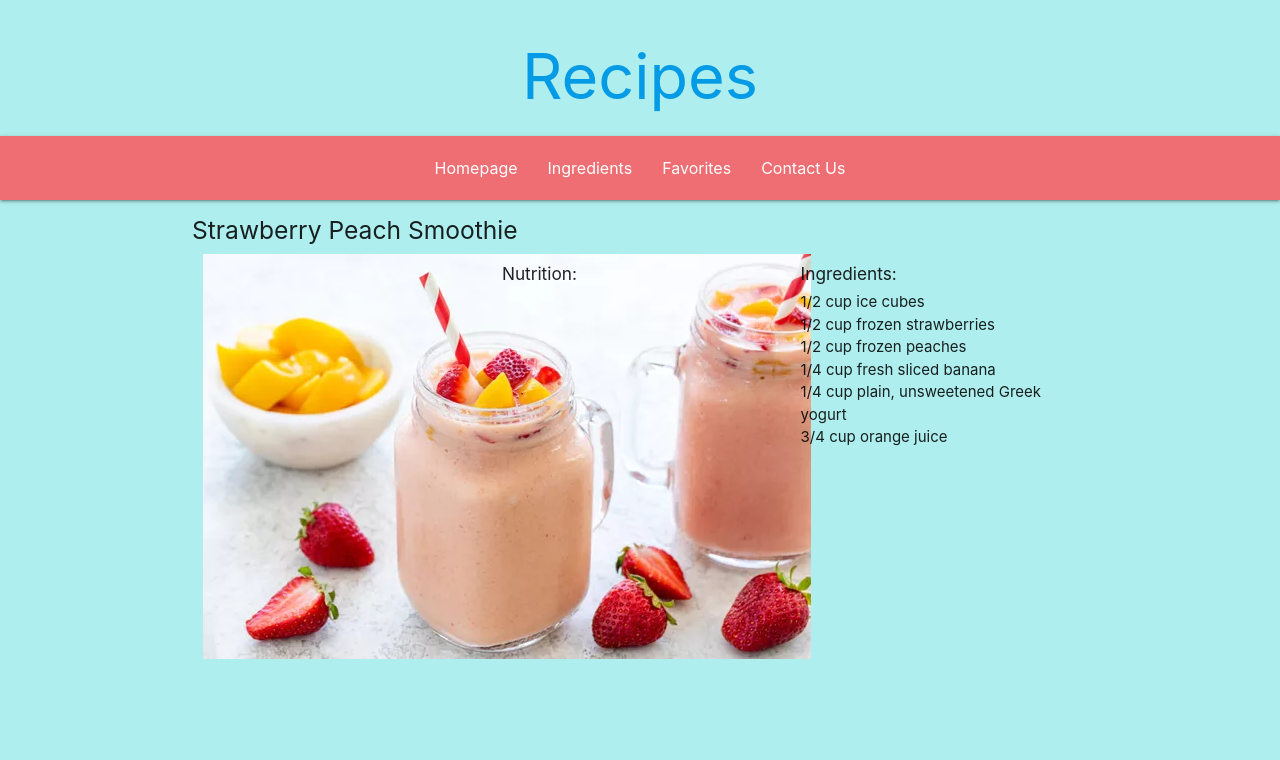
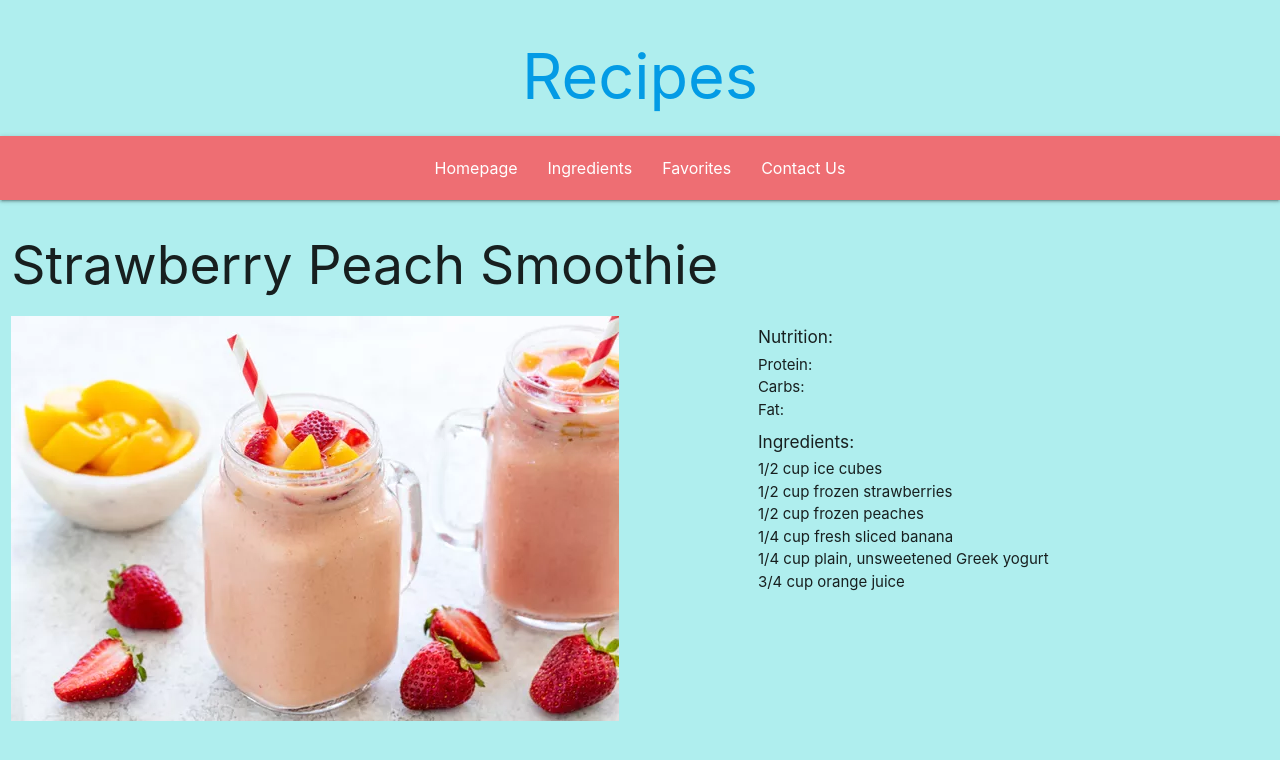
Before and after one commit to bethanyjean/camp-smoothie, a plain HTML site: page recipes.html in a window 1280 px wide. Drawn offline with nearby package versions, Linux system fonts and the light colour scheme.

Commit message:
updated recipe layout

```diff
--- a/recipes.html
+++ b/recipes.html
@@ -33,7 +33,7 @@
           </li>
         </ul>
       </nav>
-    <div class="container">
+    <!-- <div class="container">
         <div class="row">
             <h5>Strawberry Peach Smoothie</h5>
             <span class="col s4">
@@ -54,6 +54,37 @@
                 </ul>
             </span>
         </div>
+    </div> -->
+
+    <div class="row">
+    <div class="col s12"><h2>Strawberry Peach Smoothie</h2></div>
+
+    <div class="col s7">
+        <img src="./assets/images/StrawberryPeachsmoothie.webp" alt=" Strawberry Peach Smoothie" >
     </div>
+
+    <div class="col s4">
+        <h6>Nutrition:</h6>
+            <ul>
+                <li>Protein:</li>
+                <li>Carbs:</li>
+                <li>Fat:</li>
+            </ul>
+    </div>
+
+    <div class="col s4">
+        <h6> Ingredients:</h6>
+                <ul>
+                    <li>1/2 cup ice cubes</li>
+                    <li>1/2 cup frozen strawberries</li>
+                    <li>1/2 cup frozen peaches</li>
+                    <li>1/4 cup fresh sliced banana</li>
+                    <li>1/4 cup plain, unsweetened Greek yogurt </li>
+                    <li>3/4 cup orange juice</li>
+                </ul>
+    </div>
+    </div>
+
+
 </body>
 </html>
```
